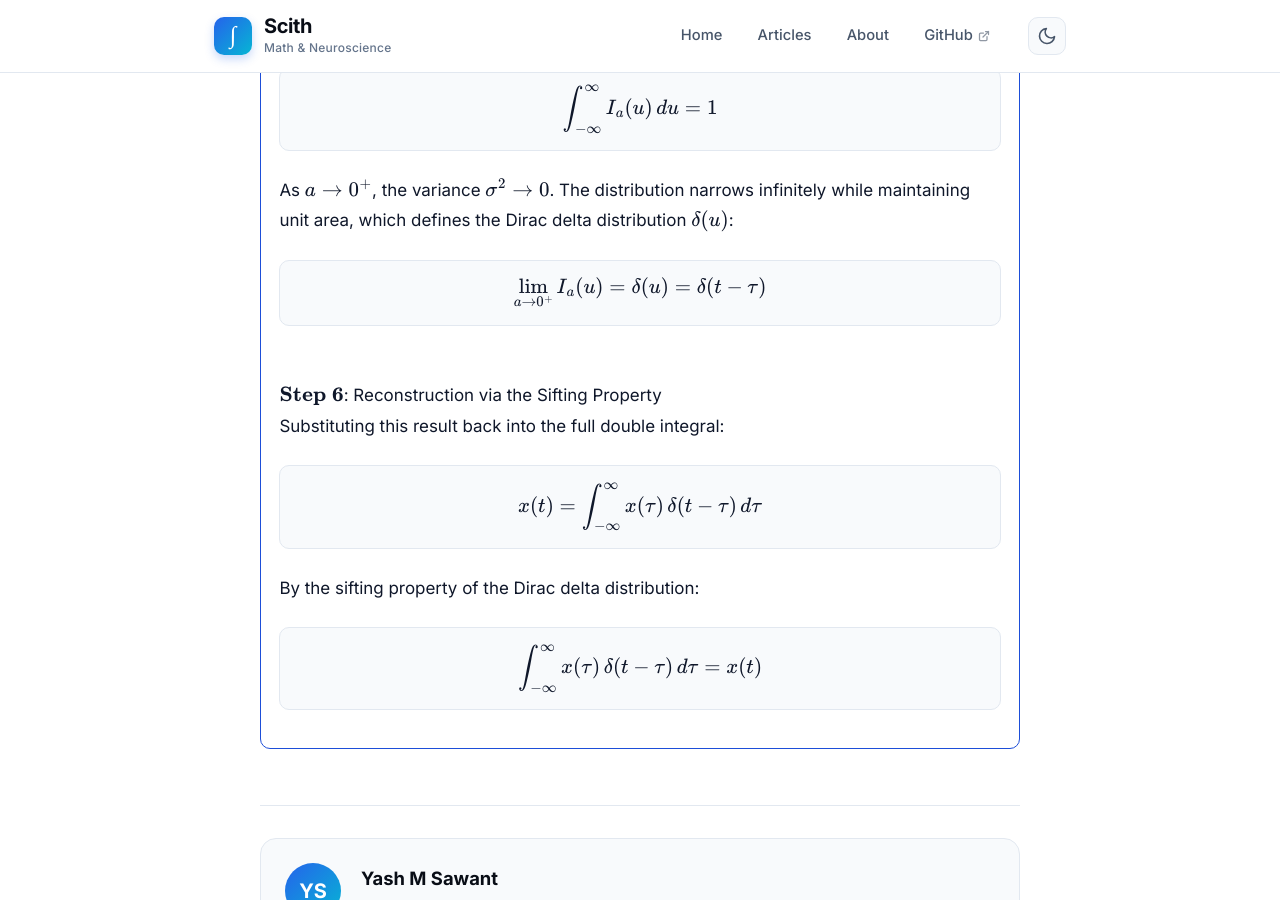
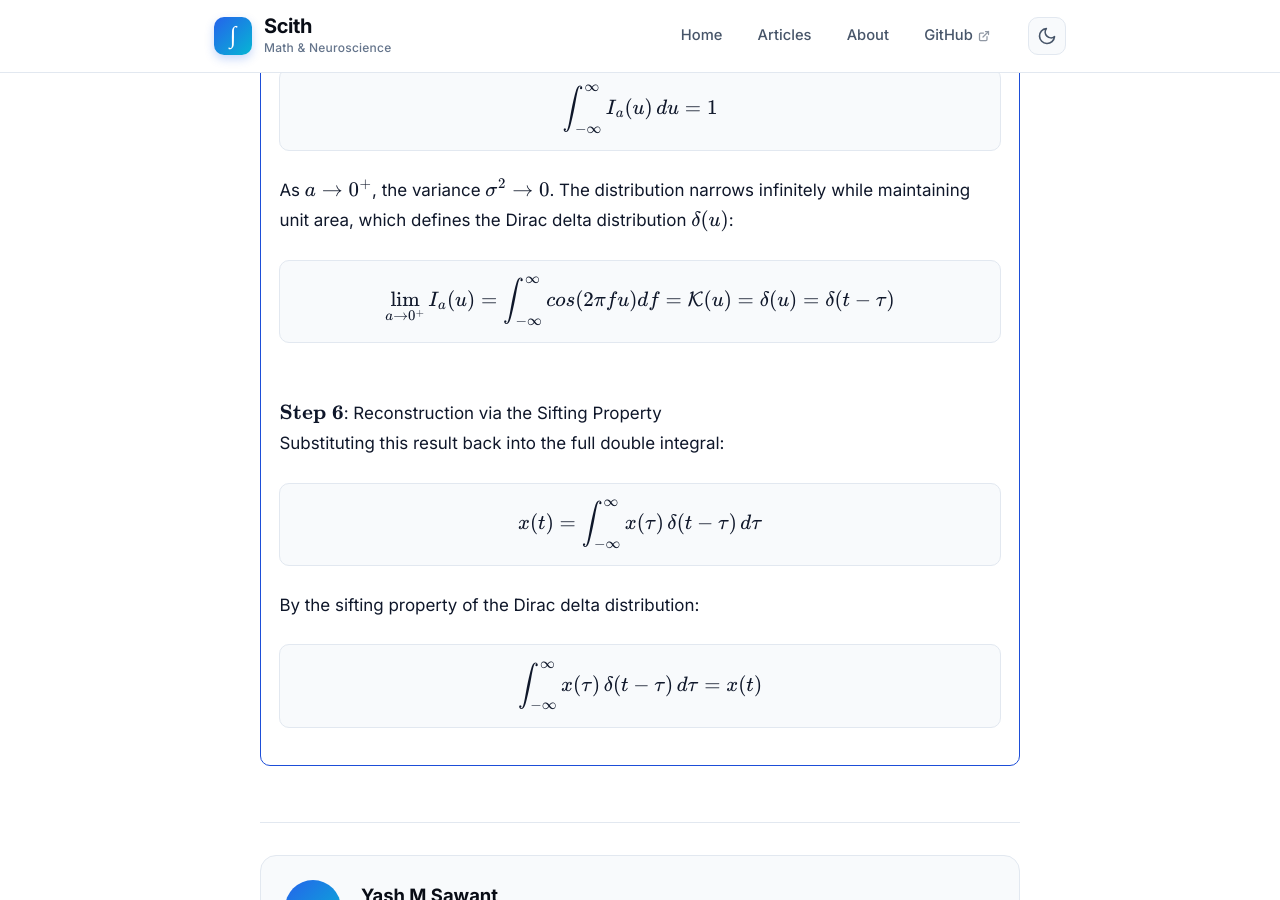
Before and after one commit to yashmrsawant/yashmrsawant.github.io, a Jekyll site: the page built from _posts/2026-04-01-the-fourier-transform-theory-proofs-and-neural-applications.md, in a window 1280 px wide and 900 px high, scrolled down 11119 px. Built offline with Jekyll 4.4.1, drawn with Linux system fonts in a browser that asks for light colours.

Commit message:
Auto-commit: Update blog 2026-10-18 18:09:09

```diff
--- a/_posts/2026-04-01-the-fourier-transform-theory-proofs-and-neural-applications.md
+++ b/_posts/2026-04-01-the-fourier-transform-theory-proofs-and-neural-applications.md
@@ -407,7 +407,7 @@ $$
 <p>As $a \to 0^+$, the variance $\sigma^2 \to 0$. The distribution narrows infinitely while maintaining unit area, which defines the Dirac delta distribution $\delta(u)$:</p>
 
 $$
-\lim_{a \to 0^+} I_a(u) = \delta(u) = \delta(t - \tau)
+\lim_{a \to 0^+} I_a(u) = \int_{-\infty}^{\infty} cos(2\pi f u) df = \mathcal{K}(u) = \delta(u) = \delta(t - \tau)
 $$
 
 <br>
```
